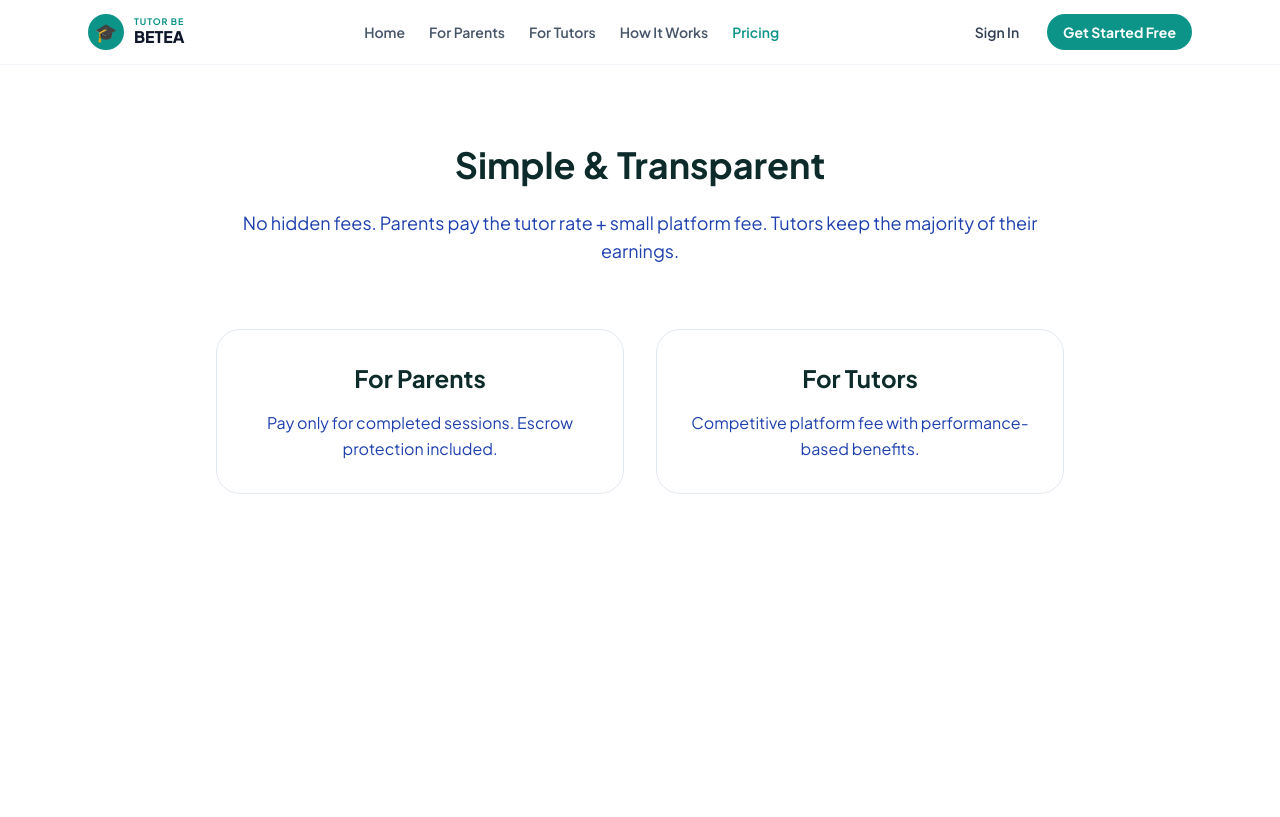
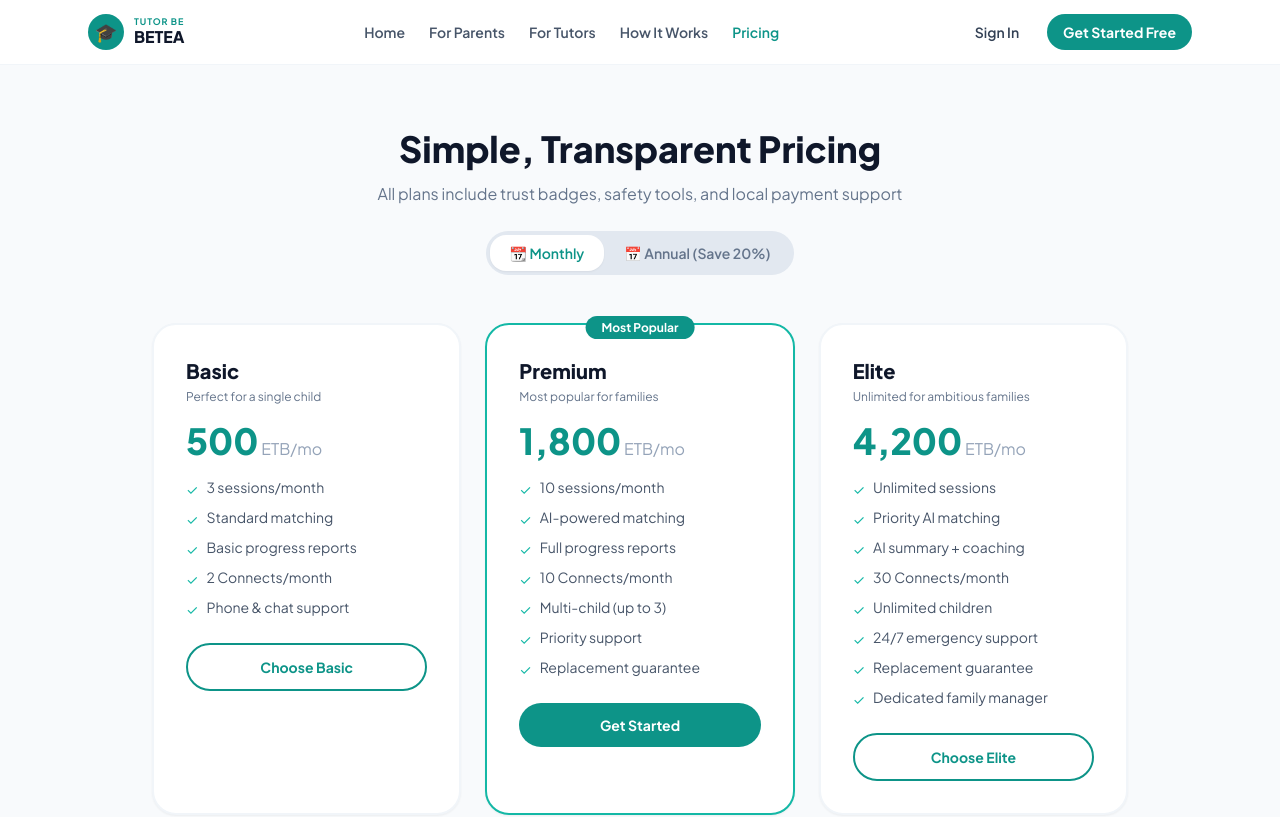
Before and after one commit to Zeordi/tutor-be-betea, a Next.js app in the folder apps/web/: page /pricing in a window 1280 px wide. Shown: the top 817 px of the page. Built offline with nearby package versions, Linux system fonts and the light colour scheme.

Commit message:
Update page.tsx

```diff
--- a/apps/web/app/(marketing)/pricing/page.tsx
+++ b/apps/web/app/(marketing)/pricing/page.tsx
@@ -1,28 +1,159 @@
+"use client";
+
+import { useState } from "react";
+import Link from "next/link";
+
+const PLANS = [
+  {
+    name: "Basic",
+    monthly: 500,
+    annual: 400,
+    desc: "Perfect for a single child",
+    features: [
+      "3 sessions/month",
+      "Standard matching",
+      "Basic progress reports",
+      "2 Connects/month",
+      "Phone & chat support",
+    ],
+    popular: false,
+  },
+  {
+    name: "Premium",
+    monthly: 1800,
+    annual: 1440,
+    desc: "Most popular for families",
+    features: [
+      "10 sessions/month",
+      "AI-powered matching",
+      "Full progress reports",
+      "10 Connects/month",
+      "Multi-child (up to 3)",
+      "Priority support",
+      "Replacement guarantee",
+    ],
+    popular: true,
+  },
+  {
+    name: "Elite",
+    monthly: 4200,
+    annual: 3360,
+    desc: "Unlimited for ambitious families",
+    features: [
+      "Unlimited sessions",
+      "Priority AI matching",
+      "AI summary + coaching",
+      "30 Connects/month",
+      "Unlimited children",
+      "24/7 emergency support",
+      "Replacement guarantee",
+      "Dedicated family manager",
+    ],
+    popular: false,
+  },
+];
+
 export default function PricingPage() {
+  const [billing, setBilling] = useState<"monthly" | "annual">("monthly");
+  const annual = billing === "annual";
+
   return (
-    <main className="min-h-screen py-20">
-      <div className="mx-auto max-w-4xl px-6 text-center">
-        <h1 className="text-4xl font-bold text-[var(--foreground)]">Simple & Transparent</h1>
-        <p className="mt-6 text-lg text-[var(--secondary)]">
-          No hidden fees. Parents pay the tutor rate + small platform fee.
-          Tutors keep the majority of their earnings.
-        </p>
-
-        <div className="mt-16 grid gap-8 md:grid-cols-2">
-          <div className="rounded-2xl border border-[var(--border)] p-8 bg-[var(--surface)]">
-            <h3 className="text-2xl font-bold">For Parents</h3>
-            <p className="mt-4 text-[var(--secondary)]">
-              Pay only for completed sessions. Escrow protection included.
-            </p>
-          </div>
-          <div className="rounded-2xl border border-[var(--border)] p-8 bg-[var(--surface)]">
-            <h3 className="text-2xl font-bold">For Tutors</h3>
-            <p className="mt-4 text-[var(--secondary)]">
-              Competitive platform fee with performance-based benefits.
-            </p>
+    <div className="min-h-screen bg-slate-50 dark:bg-[#0A1628]">
+      <div className="mx-auto max-w-5xl px-6 py-16">
+        <div className="mb-12 text-center">
+          <h1 className="mb-3 text-4xl font-extrabold text-slate-900 dark:text-white">
+            Simple, Transparent Pricing
+          </h1>
+          <p className="mb-6 text-slate-500 dark:text-slate-400">
+            All plans include trust badges, safety tools, and local payment support
+          </p>
+          <div className="inline-flex rounded-xl bg-slate-200 p-1 dark:bg-slate-800">
+            {(["monthly", "annual"] as const).map((b) => (
+              <button
+                key={b}
+                onClick={() => setBilling(b)}
+                className={`rounded-lg px-5 py-2 text-sm font-semibold transition-all ${
+                  billing === b
+                    ? "bg-white text-teal-600 shadow-sm dark:bg-slate-700"
+                    : "text-slate-500"
+                }`}
+              >
+                {b === "annual" ? "📅 Annual (Save 20%)" : "📆 Monthly"}
+              </button>
+            ))}
           </div>
         </div>
+
+        <div className="grid gap-6 md:grid-cols-3">
+          {PLANS.map((plan) => {
+            const price = annual ? plan.annual : plan.monthly;
+            return (
+              <div
+                key={plan.name}
+                className={`relative rounded-3xl border-2 bg-white p-8 shadow-sm dark:bg-slate-800/80 ${
+                  plan.popular
+                    ? "border-teal-500"
+                    : "border-slate-100 dark:border-slate-700/60"
+                }`}
+              >
+                {plan.popular && (
+                  <div className="absolute -top-3 left-1/2 -translate-x-1/2">
+                    <span className="rounded-full bg-teal-600 px-4 py-1 text-xs font-bold text-white">
+                      Most Popular
+                    </span>
+                  </div>
+                )}
+                <p className="mb-1 text-xl font-extrabold text-slate-900 dark:text-white">
+                  {plan.name}
+                </p>
+                <p className="mb-4 text-xs text-slate-500">{plan.desc}</p>
+                <p className="mb-1 text-4xl font-extrabold text-teal-600">
+                  {price.toLocaleString()}
+                  <span className="text-base font-normal text-slate-400">
+                    {" "}
+                    ETB/mo
+                  </span>
+                </p>
+                {annual && (
+                  <p className="mb-4 text-xs font-semibold text-emerald-600">
+                    Save 20% with annual billing
+                  </p>
+                )}
+                <div className="mb-6 mt-4 space-y-2">
+                  {plan.features.map((f) => (
+                    <div
+                      key={f}
+                      className="flex items-start gap-2 text-sm text-slate-600 dark:text-slate-400"
+                    >
+                      <span className="mt-0.5 shrink-0 text-teal-500">✓</span>
+                      {f}
+                    </div>
+                  ))}
+                </div>
+                <Link
+                  href="/register"
+                  className={`block w-full rounded-xl py-3 text-center text-sm font-bold ${
+                    plan.popular
+                      ? "bg-teal-600 text-white hover:bg-teal-700"
+                      : "border-2 border-teal-600 text-teal-600 hover:bg-teal-50 dark:hover:bg-teal-900/20"
+                  }`}
+                >
+                  {plan.popular ? "Get Started" : `Choose ${plan.name}`}
+                </Link>
+              </div>
+            );
+          })}
+        </div>
+
+        <div className="mt-12 text-center">
+          <p className="mb-3 text-sm text-slate-500 dark:text-slate-400">
+            💳 Pay via Telebirr · CBE Birr · Bank Transfer · Visa
+          </p>
+          <p className="text-xs text-slate-400">
+            All plans include 30-day money-back guarantee. Cancel anytime.
+          </p>
+        </div>
       </div>
-    </main>
+    </div>
   );
 }
```
